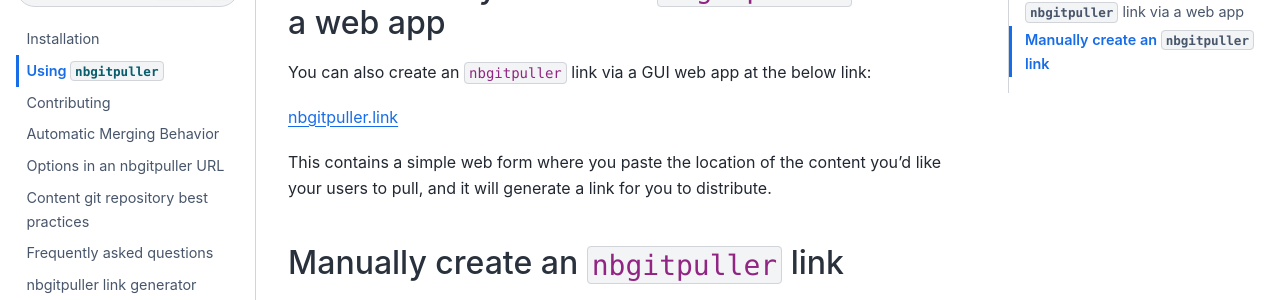
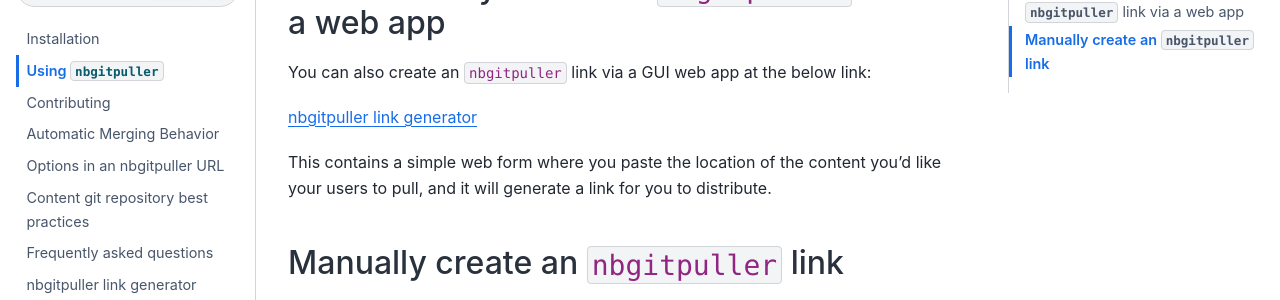
Before and after one commit to jupyterhub/nbgitpuller, a Sphinx documentation site: the page built from docs/use.md, in a window 1280 px wide and 900 px high, scrolled down 869 px. Shown: the part 153-453 px from the top of the window. Built offline with Sphinx 7.4.7 and the Sphinx Book theme 1.1.4, drawn with Linux system fonts in a browser that asks for light colours; part of the change alters nothing that is shown.

```diff
--- a/docs/use.md
+++ b/docs/use.md
@@ -32,7 +32,7 @@ See the links below to download the extension.
 
 You can also create an `nbgitpuller` link via a GUI web app at the below link:
 
-[nbgitpuller.link](http://nbgitpuller.link)
+[](link.rst)
 
 This contains a simple web form where you paste the location of the content you'd like your users to pull, and it will generate a link for you to distribute.
 
```
